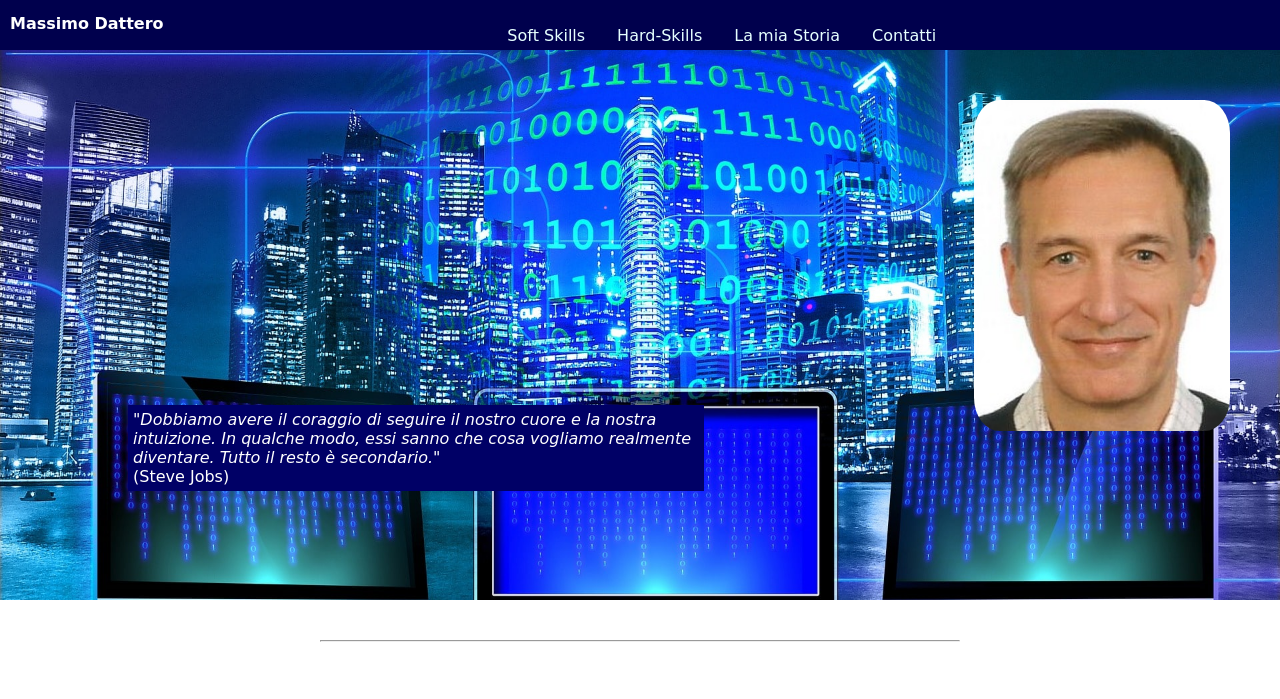
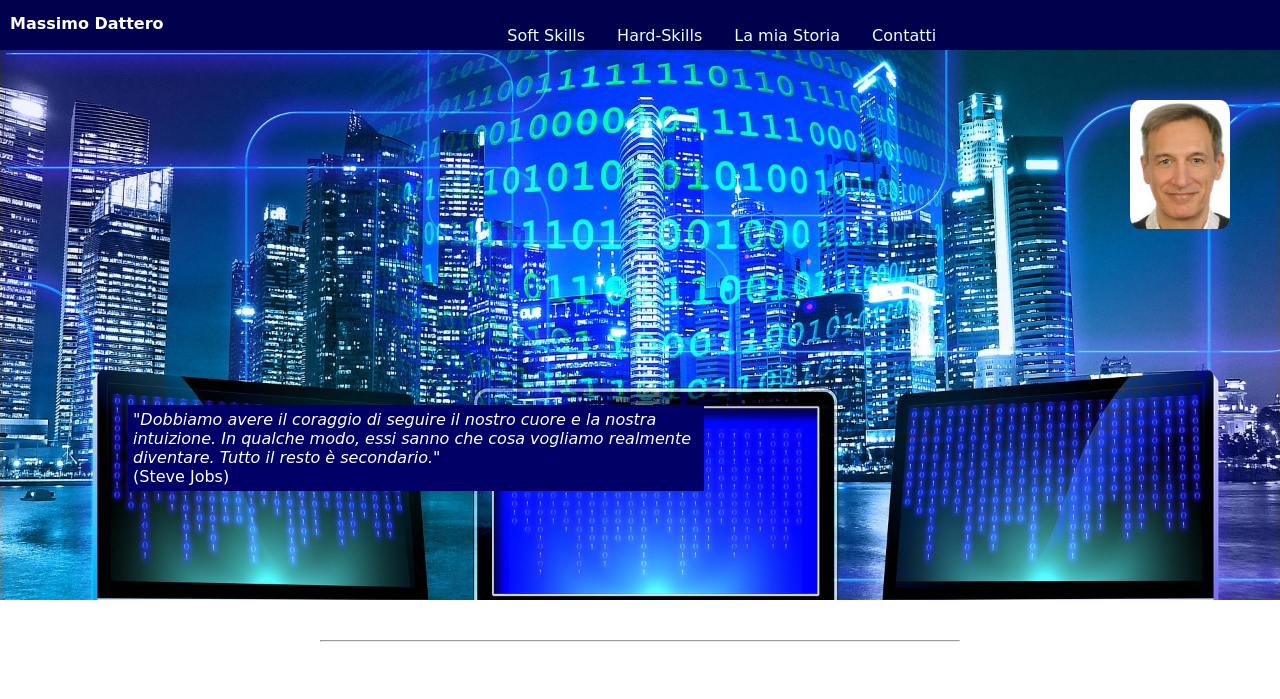
Before and after one commit to Massimo-it/Pagina-Personale, a plain HTML site: page index.html in a window 1280 px wide. Shown: the top 699 px of the page. Drawn offline with Linux system fonts and the light colour scheme; a web font is replaced by a local one.

Commit message:
Add files via upload

```diff
--- a/massimo.css
+++ b/massimo.css
@@ -118,7 +118,7 @@ main {
 }
 
 .fotoMassimo {
-  width: 20%;
+  width: 100px;
   border-radius: 10%;
   position: absolute;
   top: 100px;
@@ -354,14 +354,11 @@ h3 {
 
   .main-sopra {
     height: 500px;
+    width:45%;
   }
 
   .fotoMassimo {
-    width: 20%;
-  }
-
-  .main-sopra {
-    width:45%;
+    width: 100px;
   }
 
   .aforismi {
```
